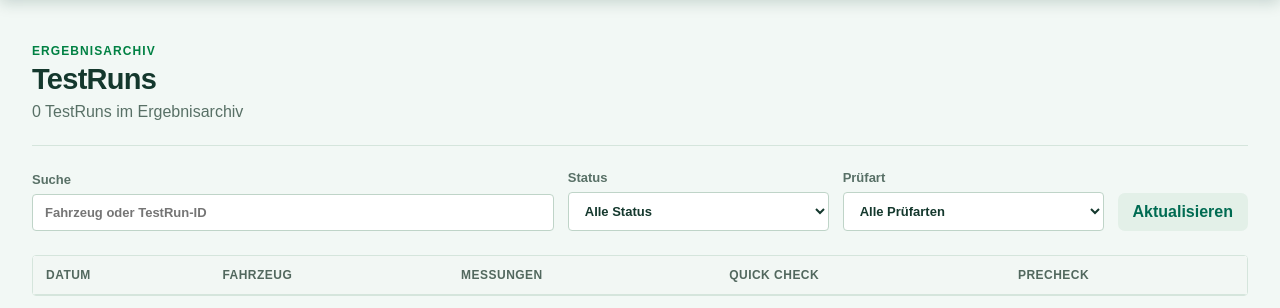
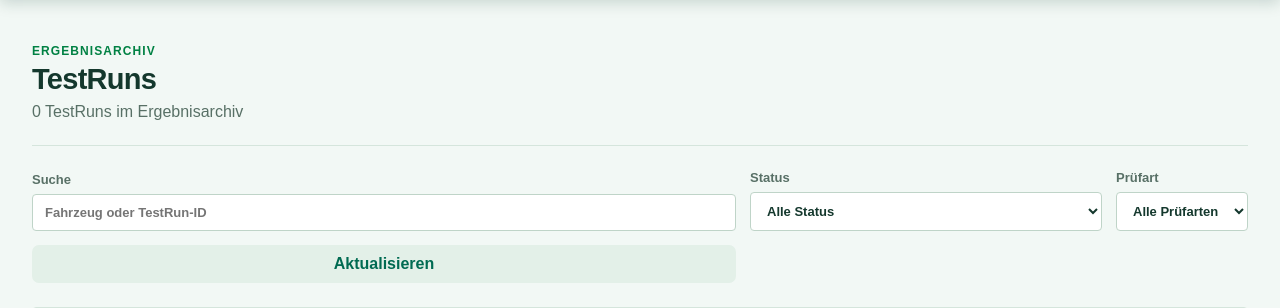
Before and after one commit to timgoettle-wq/Radartest, a FastAPI app: page /results in a window 1280 px wide. Shown: the part 120-428 px from the top of the page. Run offline with FastAPI, Linux system fonts and the light colour scheme; data that the repository does not hold is empty.

Commit message:
Adjust result filters after status removal

```diff
--- a/web/static/style.css
+++ b/web/static/style.css
@@ -397,7 +397,7 @@ button.primary,.database-page button.secondary,.database-page button.danger,.res
 .results-shell {width:min(1180px,calc(100% - 40px));margin:30px auto 60px;}
 .results-view {margin:0;padding:28px;background:white;border:1px solid var(--green-border);border-radius:14px;box-shadow:0 8px 30px rgba(0,107,82,.07);}
 .results-view[hidden] {display:none!important;}
-.results-filter-bar {display:grid;grid-template-columns:minmax(260px,2fr) minmax(180px,1fr) minmax(180px,1fr) auto;gap:14px;align-items:end;margin:22px 0;}
+.results-filter-bar {display:grid;grid-template-columns:minmax(260px,2fr) minmax(180px,1fr) auto;gap:14px;align-items:end;margin:22px 0;}
 .results-filter-bar label {display:flex;flex-direction:column;gap:7px;color:var(--text-muted);font-size:13px;font-weight:650;}
 .results-filter-bar input,.results-filter-bar select {width:100%;margin:0;padding:10px 12px;border:1px solid #bfd4c8;border-radius:8px;font:inherit;color:var(--text-primary);background:white;}
 .results-filter-bar input:focus,.results-filter-bar select:focus {outline:3px solid rgba(0,129,67,.15);border-color:var(--green-primary);}
```
